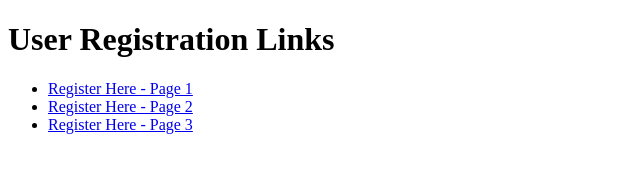
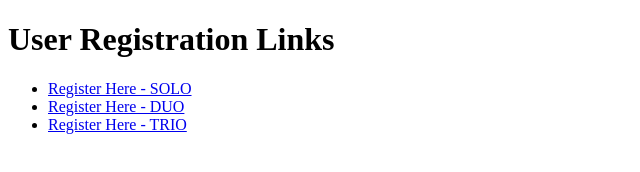
Before and after one commit to 12sachingupta/regi, a plain HTML site: page index.html in a window 1280 px wide. Shown: the full height of the page, 0-640 px from the left. Drawn offline with Linux system fonts and the light colour scheme.

Commit message:
Update index.html

```diff
--- a/index.html
+++ b/index.html
@@ -8,9 +8,9 @@
 <body>
     <h1>User Registration Links</h1>
     <ul>
-        <li><a href="registration_page1.html">Register Here - Page 1</a></li>
-        <li><a href="registration_page2.html">Register Here - Page 2</a></li>
-        <li><a href="registration_page3.html">Register Here - Page 3</a></li>
+        <li><a href="https://erp.skit.ac.in/register/r/Pravah24KhabarS">Register Here - SOLO</a></li>
+        <li><a href="https://erp.skit.ac.in/register/r/Pravah24KhabarD">Register Here - DUO</a></li>
+        <li><a href="https://erp.skit.ac.in/register/r/Pravah24KhabarT">Register Here - TRIO</a></li>
     </ul>
 </body>
 </html>
```
